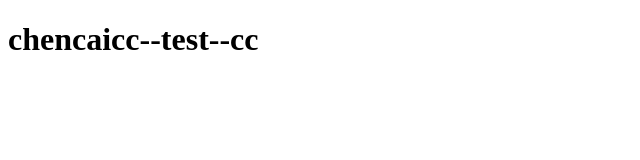
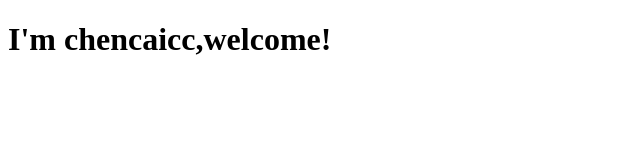
Before and after one commit to chencaicc/chencaicc.github.io, a plain HTML site: page index.html in a window 1280 px wide. Shown: the whole page, without its empty margins (0-640 px from the left). Drawn offline with Linux system fonts and the light colour scheme.

Commit message:
Update index.html

```diff
--- a/index.html
+++ b/index.html
@@ -5,7 +5,7 @@
 	<title></title>
 </head>
 <body>
-<h1>chencaicc--test--cc</h1>
+	<h1>I'm chencaicc,welcome!</h1>
 
 </body>
 </html>
```
